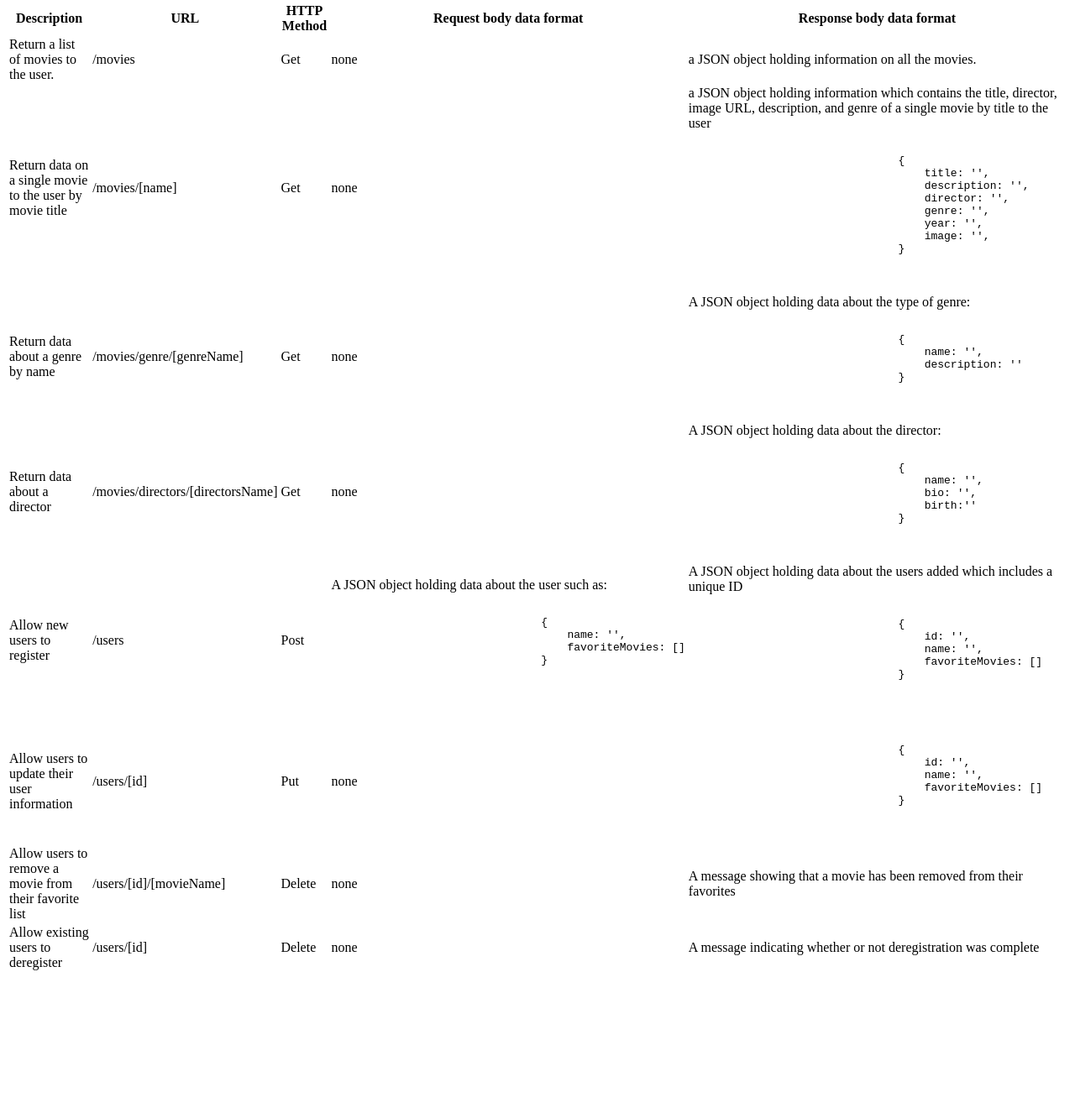
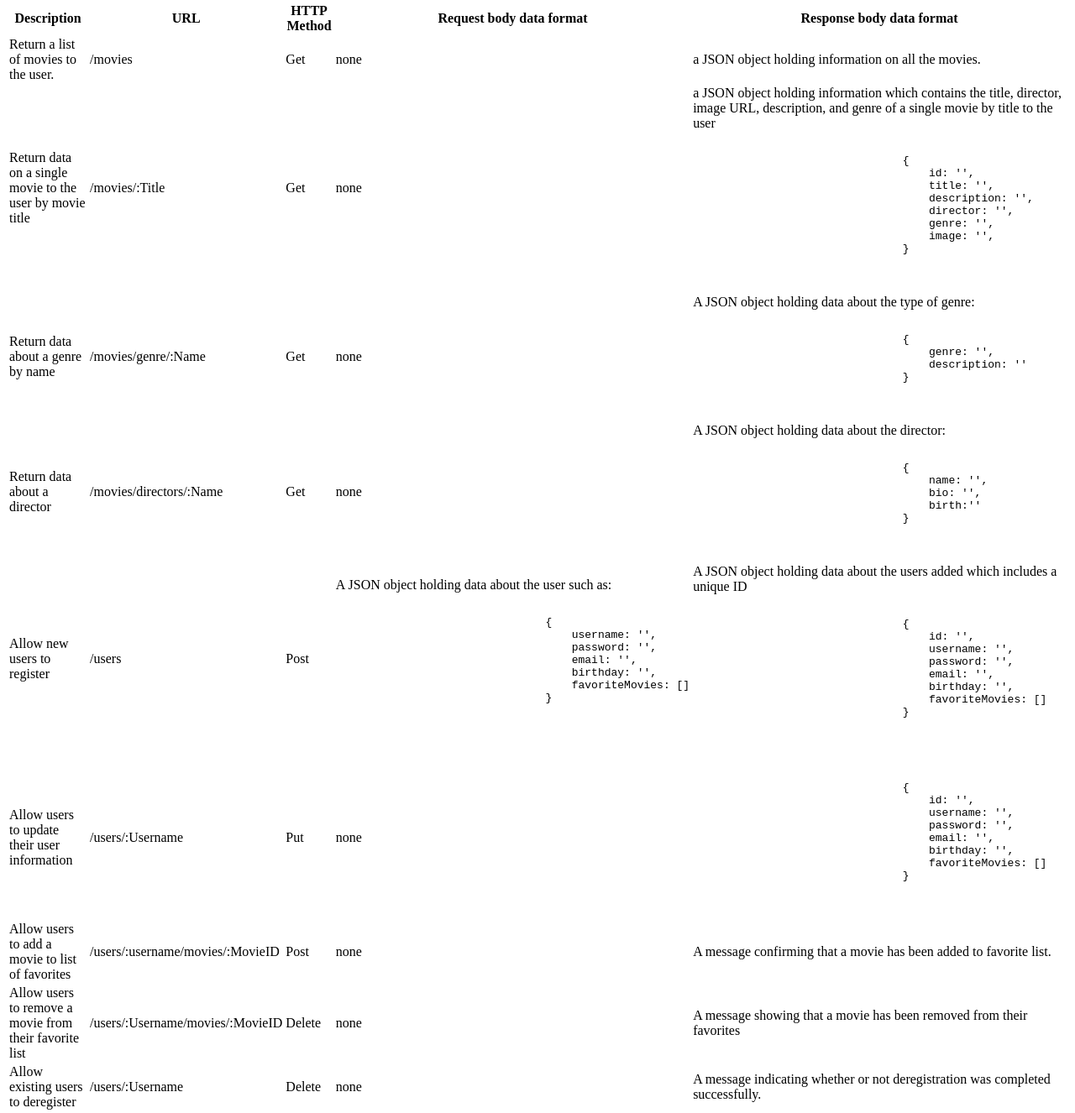
Before and after one commit to rudylemus/movie_api, a website: page public/documentation.html in a window 1280 px wide. Shown: the part 211-1537 px from the top of the page at 84% size. Before the commit the page ends 1378 px from the top, so only its background shows below. Drawn offline with Linux system fonts and the light colour scheme.

Commit message:
updated URLs

```diff
--- a/public/documentation.html
+++ b/public/documentation.html
@@ -36,18 +36,18 @@
                 </tr>
                 <tr>
                     <td>Return data on a single movie to the user by movie title</td>
-                    <td>/movies/[name]</td>
+                    <td>/movies/:Title</td>
                     <td>Get</td>
                     <td>none</td>
                     <td> a JSON object holding information which contains the title, director, image URL, description, and genre of a single movie by title to the user
                         <pre>
                             <code>
                                 {
+                                    id: '',
                                     title: '',
                                     description: '',
                                     director: '',
                                     genre: '',
-                                    year: '',
                                     image: '',
                                 }
                             </code>
@@ -56,14 +56,14 @@
                 </tr>
                 <tr>
                     <td>Return data about a genre by name</td>
-                    <td>/movies/genre/[genreName]</td>
+                    <td>/movies/genre/:Name</td>
                     <td>Get</td>
                     <td>none</td>
                     <td>A JSON object holding data about the type of genre:
                         <pre>
                             <code>
                                 {
-                                    name: '',
+                                    genre: '',
                                     description: ''
                                 }
                             </code>
@@ -72,7 +72,7 @@
                 </tr>
                 <tr>
                     <td>Return data about a director</td>
-                    <td>/movies/directors/[directorsName]</td>
+                    <td>/movies/directors/:Name</td>
                     <td>Get</td>
                     <td>none</td>
                     <td>A JSON object holding data about the director:
@@ -95,7 +95,10 @@
                         <pre>
                             <code>
                                 {
-                                    name: '',
+                                    username: '',
+                                    password: '',
+                                    email: '',
+                                    birthday: '',
                                     favoriteMovies: []
                                 }
                             </code>
@@ -106,7 +109,10 @@
                             <code>
                                 {
                                     id: '',
-                                    name: '',
+                                    username: '',
+                                    password: '',
+                                    email: '',
+                                    birthday: '',
                                     favoriteMovies: []
                                 }
                             </code>
@@ -115,7 +121,7 @@
                 </tr>
                 <tr>
                     <td>Allow users to update their user information</td>
-                    <td>/users/[id]</td>
+                    <td>/users/:Username</td>
                     <td>Put</td>
                     <td>none</td>
                     <td>
@@ -123,7 +129,10 @@
                             <code>
                                 {
                                     id: '',
-                                    name: '',
+                                    username: '',
+                                    password: '',
+                                    email: '',
+                                    birthday: '',
                                     favoriteMovies: []
                                 }
                             </code>
@@ -131,18 +140,25 @@
                     </td>
                 </tr>
                 <tr>
+                    <td>Allow users to add a movie to list of favorites</td>
+                    <td>/users/:username/movies/:MovieID</td>
+                    <td>Post</td>
+                    <td>none</td>
+                    <td>A message confirming that a movie has been added to favorite list.</td>
+                </tr>
+                <tr>
                     <td>Allow users to remove a movie from their favorite list</td>
-                    <td>/users/[id]/[movieName]</td>
+                    <td>/users/:Username/movies/:MovieID</td>
                     <td>Delete</td>
                     <td>none</td>
                     <td>A message showing that a movie has been removed from their favorites</td>
                 </tr>
                 <tr>
                     <td>Allow existing users to deregister</td>
-                    <td>/users/[id]</td>
+                    <td>/users/:Username</td>
                     <td>Delete</td>
                     <td>none</td>
-                    <td>A message indicating whether or not deregistration was complete</td>
+                    <td>A message indicating whether or not deregistration was completed successfully.</td>
                 </tr>
             </tbody>
         </table>
```
